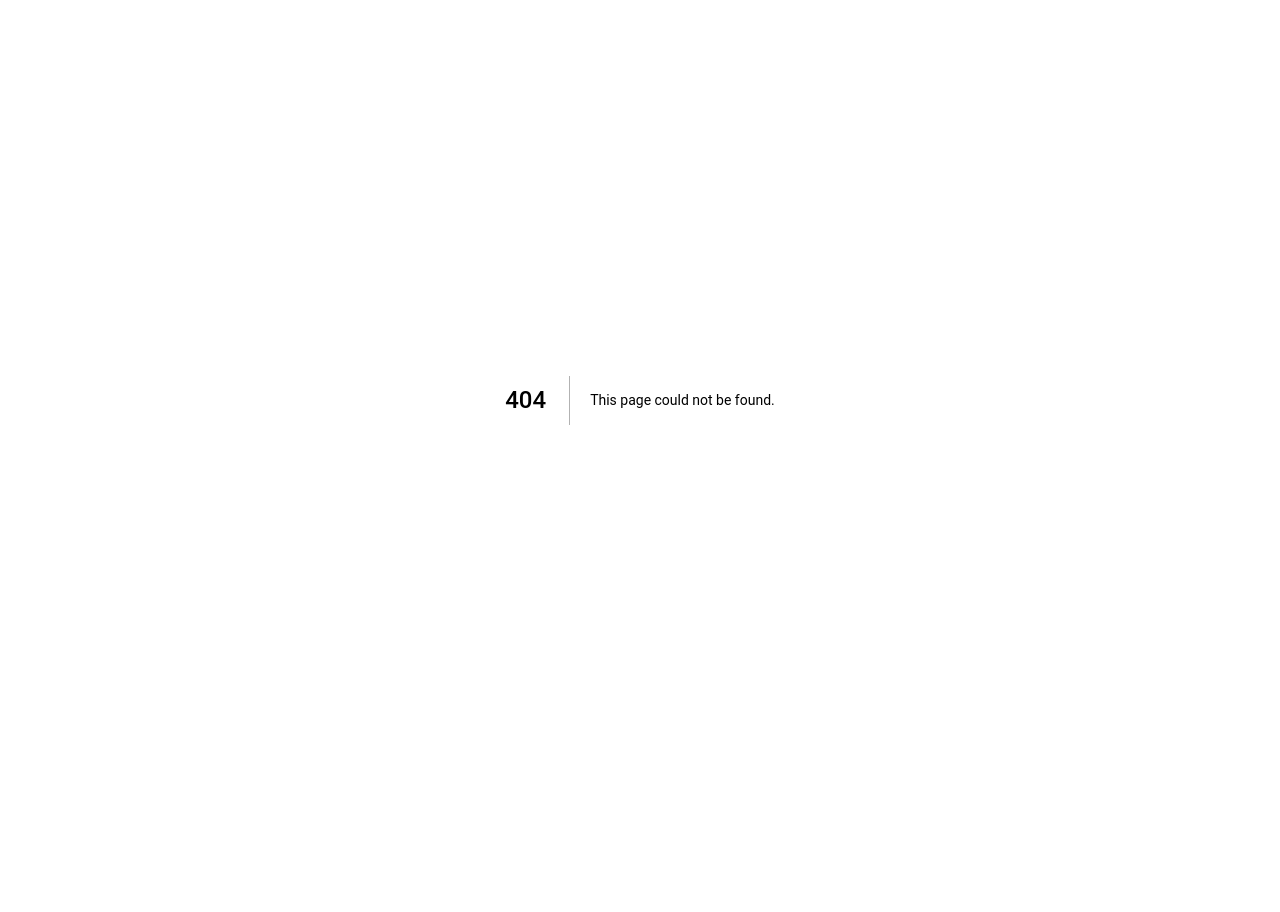
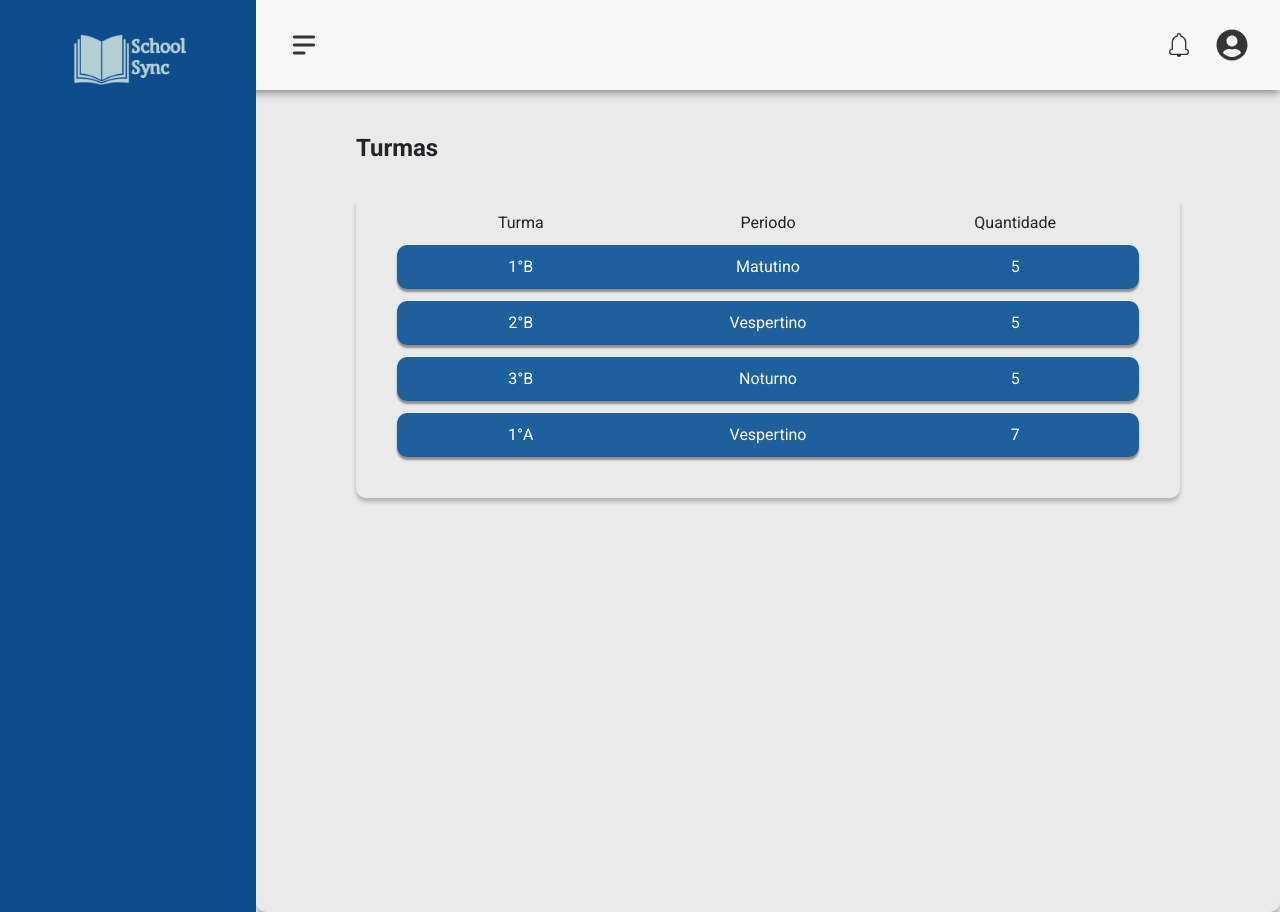
Before and after one commit to Alisonjs0/SchoolSync, a Next.js app: page /dashboard/turmas in a window 1280 px wide. Before the commit this address had no page. Before the commit the page ends 800 px from the top, so only its background shows below. Built offline with nearby package versions, Linux system fonts and the light colour scheme.

Commit message:
criacao da pagina de turmas e alunos

```diff
--- /dev/null
+++ b/app/dashboard/turmas/page.jsx
@@ -0,0 +1,101 @@
+"use client";
+
+import EsqueletoPrincipal from "@/app/.components/esqueleto";
+import PageTurmas from "@/app/.components/turmas/turmas";
+import DetalhesTurmas from "@/app/.components/turmas/detalhesTurma";
+
+import "./turmas.css";
+import { useEffect, useState } from "react";
+
+const Turmas = () => {
+  const [stage, setStage] = useState("ListaTurmas");
+  const [turmaClicada, setTurmaClicada] = useState();
+
+  const turmas = [
+    {
+      id: 1,
+      turma: "1°B",
+      nomeResponsavel: "Alison",
+      turno: "Matutino",
+      alunos: [
+        { id: 1, nome: "Matheus Soares de Oliveira" },
+        { id: 2, nome: "Lucas Ferreira da Silva" },
+        { id: 3, nome: "Ana Carolina dos Santos" },
+        { id: 4, nome: "João Pedro Almeida Costa" },
+        { id: 5, nome: "Isabela Martins de Souza" },
+      ],
+    },
+    {
+      id: 2,
+      turma: "2°B",
+      nomeResponsavel: "Alison",
+      turno: "Vespertino",
+      alunos: [
+        { id: 1, nome: "Gabriel Henrique Lopes Dias" },
+        { id: 2, nome: "Mariana Santos Pereira" },
+        { id: 3, nome: "Beatriz Oliveira Monteiro" },
+        { id: 4, nome: "Rafael Augusto Nogueira" },
+        { id: 5, nome: "Sofia Almeida Fernandes" },
+      ],
+    },
+    {
+      id: 3,
+      turma: "3°B",
+      nomeResponsavel: "Alison",
+      turno: "Noturno",
+      alunos: [
+        { id: 1, nome: "Matheus Soares Libra Neto" },
+        { id: 2, nome: "Lucas Oliveira da Costa" },
+        { id: 3, nome: "Eduarda Lima Batista" },
+        { id: 4, nome: "Fernando Rodrigues Barbosa" },
+        { id: 5, nome: "Camila Antunes de Morais" },
+      ],
+    },
+    {
+      id: 5,
+      turma: "1°A",
+      nomeResponsavel: "Alison",
+      turno: "Vespertino",
+      alunos: [
+        { id: 1, nome: "Matheus Albuquerque Medeiros" },
+        { id: 2, nome: "Lucas Moreira dos Anjos" },
+        { id: 3, nome: "Amanda Silva dos Reis" },
+        { id: 4, nome: "Gustavo Henrique Braga" },
+        { id: 5, nome: "Larissa Andrade Oliveira" },
+        { id: 6, nome: "Juliana Gomes Ferreira" },
+        { id: 7, nome: "Paulo César de Almeida" },
+      ],
+    },
+  ];
+
+
+  useEffect(() => {
+    if (turmaClicada) {
+      setStage("DetalhesTurma");
+    }
+  }, [turmaClicada]);
+
+  return (
+    <div>
+      <div>
+        <EsqueletoPrincipal>
+          <div className="conteiner conteudoMenus">
+            {stage === "ListaTurmas" && <h3>Turmas</h3>}
+            {stage === "DetalhesTurma" && <h3>Lista de Alunos</h3>}
+
+            <div className="conteudo">
+              {stage === "ListaTurmas" && (
+                <PageTurmas setTurmaClicada={setTurmaClicada} turmas={turmas} />
+              )}
+              {stage === "DetalhesTurma" && (
+                <DetalhesTurmas turma={turmaClicada} voltar={setStage} />
+              )}
+            </div>
+          </div>
+        </EsqueletoPrincipal>
+      </div>
+    </div>
+  );
+};
+
+export default Turmas;
--- /dev/null
+++ b/app/dashboard/turmas/turmas.css
@@ -0,0 +1,57 @@
+.conteudo {
+  box-shadow: 0px 4px 4px 0px #0000003b;
+  border-radius: 0 0 10px 10px;
+}
+
+nav {
+  width: 90%;
+  margin: 0 auto;
+  padding-bottom: 5%;
+}
+
+.tumasHeader, .turmas {
+  display: flex;
+  flex-direction: column;
+  margin: 0;
+  padding: 0;
+  list-style: none;
+}
+
+.tumasHeader li, .turmas li {
+  display: flex;
+  justify-content: space-around;
+  align-items: center;
+  padding: 10px 0;
+}
+
+.turmas {
+  gap: 12px;
+}
+
+.turmas li {
+  background-color: #1e5f9d;
+  color: white;
+  border-radius: 10px;
+  box-shadow: 0px 3px 2px 0px #00000063;
+  cursor: pointer;
+}
+
+.turmas li span, .tumasHeader li span {
+  flex: 1;
+  text-align: center;
+}
+
+.listaAlunos {
+  list-style: none;
+  display: flex;
+  flex-direction: column;
+  gap: 10px;
+  padding: 1rem 0;
+}
+
+.listaAlunos li {
+  background: #1e5f9d;
+  color: aliceblue;
+  padding: 8px 16px;
+
+}
```
Also changed, not shown: app/.components/turmas/detalhesTurma.js (added), app/.components/turmas/turmas.js (added).
